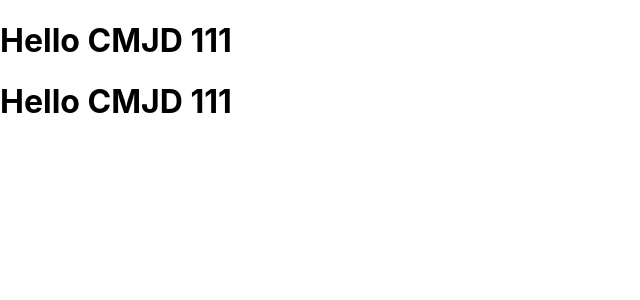
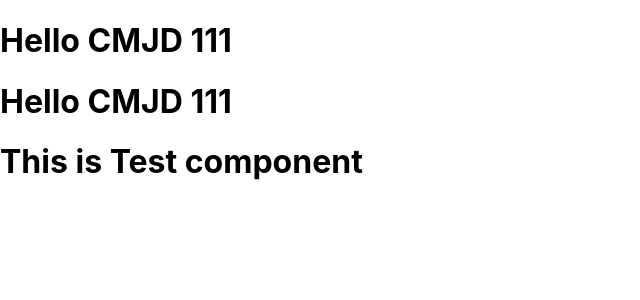
Before and after one commit to CMJD-111-Phase-02-Code-Base/FrontEndTech02-CMJD111, a React (Create React App) app: page / in a window 1280 px wide. Shown: the top 300 px of the page, without its empty margins (0-640 px from the left). Built offline with nearby package versions, Linux system fonts and the light colour scheme.

Commit message:
Add another component

```diff
--- a/src/App.tsx
+++ b/src/App.tsx
@@ -1,12 +1,14 @@
 import React from "react";
 import logo from "./logo.svg";
 import "./App.css";
+import { Test } from "./Test";
 
 function App() {
   return (
     <>
       <h1>Hello CMJD 111</h1>
       <h1>Hello CMJD 111</h1>
+      <Test/>
     </>
   );
 }
--- /dev/null
+++ b/src/Test.tsx
@@ -0,0 +1,7 @@
+export const Test = ()  =>{
+   return(
+    <>
+    <h1>This is Test component</h1>
+    </>
+   );
+}
```
